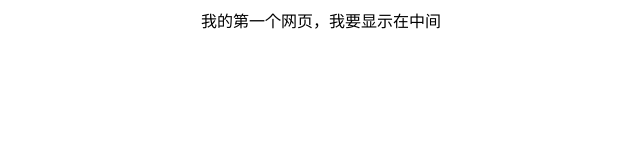
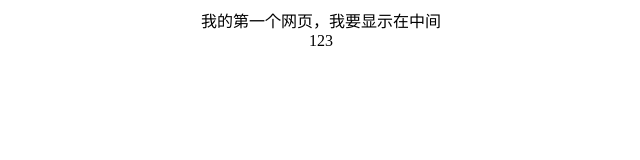
Before and after one commit to ChenMingxu666/project_01, a plain HTML site: page index.html in a window 1280 px wide. Shown: the full height of the page, 319-959 px from the left. Drawn offline with Linux system fonts and the light colour scheme.

Commit message:
修改了index，html内容

```diff
--- a/index.html
+++ b/index.html
@@ -1,3 +1,4 @@
 <center>
 我的第一个网页，我要显示在中间
+<div>123</div>
 </center>
```
